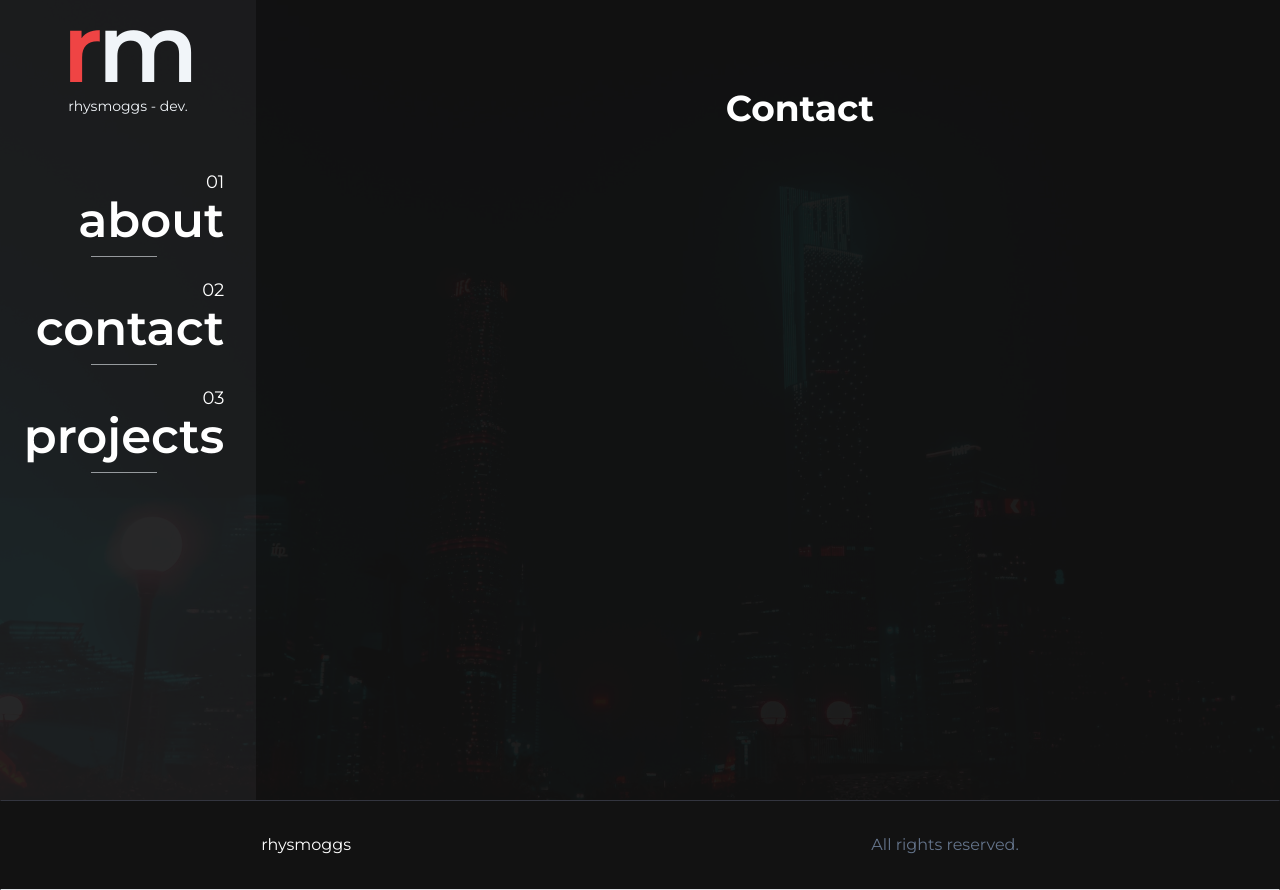
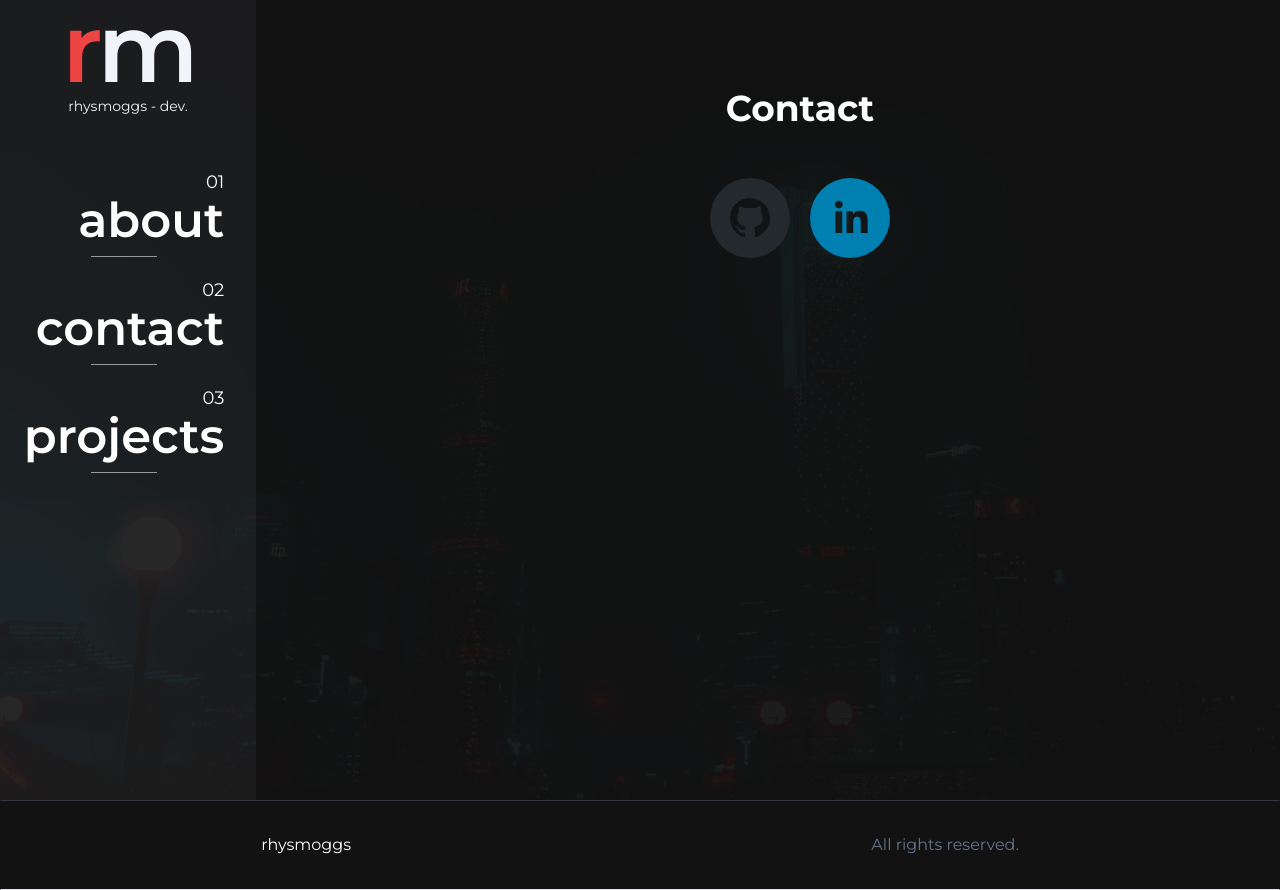
Before and after one commit to rhysmoggs/portfolio2024, a Next.js app: page /contact in a window 1280 px wide. Built offline with nearby package versions, Linux system fonts and the light colour scheme.

Commit message:
add social icons via react-social-icons

```diff
--- a/app/contact/page.js
+++ b/app/contact/page.js
@@ -1,11 +1,27 @@
+import { SocialIcon } from 'react-social-icons'
+
 export default function Contact() {
   return (
     <section className='text-white calcWidth'>
-      <div className='pt-8 px-4 xl:px-16'>
-        <div className='md:mt-4 text-left flex flex-col h-full'>
+      <div className='pt-8 md:px-4 xl:px-16'>
+        <div className='md:mt-4 flex flex-col h-full'>
           <h2 className='text-center text-4xl font-bold text-white md:mt-10 mb-4 md:mb-0'>
             Contact
           </h2>
+        </div>
+        <div className='mt-10 flex flex-col h-full'>
+          <ul className='mx-auto'>
+            <SocialIcon
+              url='https://github.com/rhysmoggs'
+              label='personal github link'
+              style={{ height: 80, width: 80, margin: 10 }}
+            />
+            <SocialIcon
+              url='https://www.linkedin.com/in/rhysmoggs/'
+              label='personal linkedIn link'
+              style={{ height: 80, width: 80, margin: 10 }}
+            />
+          </ul>
         </div>
       </div>
     </section>
--- a/package.json
+++ b/package.json
@@ -15,6 +15,7 @@
     "react": "^18",
     "react-animated-numbers": "^0.18.0",
     "react-dom": "^18",
+    "react-social-icons": "^6.15.0",
     "react-type-animation": "^3.2.0"
   },
   "devDependencies": {
```
Also changed, not shown: 1 other file (tests, documents, lock files or other folders).
